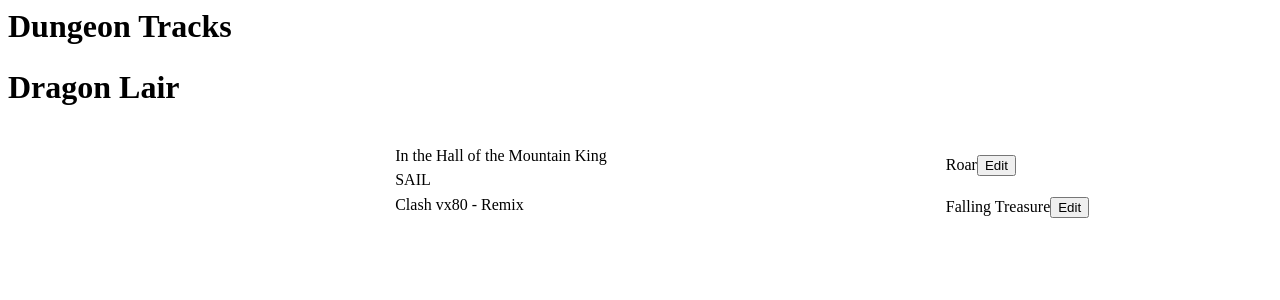
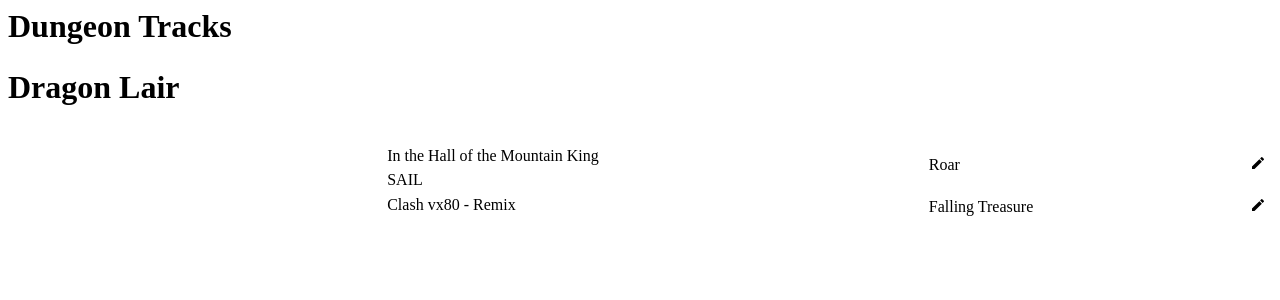
Before and after one commit to 7socks/dungeon-tracks, a React app: page / in a window 1280 px wide. Shown: the top 300 px of the page. Built offline with nearby package versions, Linux system fonts and the light colour scheme; the HTML template or start-up script is replaced by a standard one.

Commit message:
icon editor

```diff
--- a/client/src/components/Dungeon.js
+++ b/client/src/components/Dungeon.js
@@ -1,5 +1,6 @@
 import React, { useState } from 'react';
 import styled from 'styled-components';
+import { MdEdit } from 'react-icons/md';
 
 import { FXIcon, FXIconEditor } from './FXIcon';
 
@@ -16,6 +17,8 @@ const PlaylistContainer = styled.div`
   width: ${({fx}) => fx ? '30' : '40'}%;
   cursor: default;
 
+  background: var(--theme-list-bg);
+
   ol {
     list-style-type: none;
     padding-inline-start: 0;
@@ -28,10 +31,32 @@ const PlaylistContainer = styled.div`
     align-items: center;
     padding: .2em 0;
     position: relative;
+    border-bottom: 1px solid var(--theme-list-border-inner)
 
     span {
       margin-left: .5em;
     }
+  }
+`;
+
+const EditIconButton = styled.button`
+  position: absolute;
+  right: 0;
+  background: none;
+  border: none;
+  font-size: 16px;
+  color: ${({editing, i}) =>
+    editing === i
+    ? 'var(--theme-text-highlight)'
+    : 'var(--theme-btn-text-dim)'
+  };
+
+  :hover {
+    color: ${({editing, i}) =>
+    editing === i
+    ? 'var(--theme-text-highlight)'
+    : 'var(--theme-btn-text-undim)'
+  }
   }
 `;
 
@@ -45,7 +70,11 @@ const Playlist = ({playlist, fx, updateIcon}) => {
           return <li key={i}>
             { fx ? <FXIcon icon={track.icon} color={track.color} onClick={()=>{}}/> : null }
             <span>{track.title}</span>
-            { fx ? <button onClick={() => setEditIcon(editIcon !== null ? null : i)}>Edit</button> : null }
+            {
+              fx
+              ? <EditIconButton i={i} editing={editIcon} onClick={() => setEditIcon(editIcon !== null ? null : i)}><MdEdit/></EditIconButton>
+              : null
+            }
             {
               i === editIcon
               ? <FXIconEditor
--- a/client/src/components/FXIcon.js
+++ b/client/src/components/FXIcon.js
@@ -1,5 +1,6 @@
 import React, { useState } from 'react';
 import styled from 'styled-components';
+import { ImCheckmark, ImCross } from 'react-icons/im';
 import {
   GiBeech, GiBrute, GiCat, GiCharm, GiCrossbow, GiCurledTentacle,
   GiCurlyWing, GiDelighted, GiDeathSkull, GiDoubleQuaver, GiDrakkar,
@@ -47,7 +48,7 @@ const ICONS = {
   splash: <GiWaterSplash/>
 };
 
-const COLORS = ['green'];
+const COLORS = ['green', 'teal', 'blue', 'yellow', 'red', 'pink'];
 
 const IconContainer = styled.span`
   height: 2em;
@@ -66,7 +67,7 @@ const FXIconEditorContainer = styled.div`
   top: 2.5em;
   display: flex;
   flex-direction: column;
-  background: var(--theme-list-bg);
+  background: var(--theme-bg);
   font-size: 18px;
   padding: .5em;
   border: 2px solid black;
@@ -82,10 +83,18 @@ const PickerContainer = styled.div`
   flex-direction: row;
   flex-wrap: wrap;
 
+  ${({type}) =>
+    type === 'color'
+    ? 'justify-content: space-evenly; align-items: center;'
+    : null
+  }
+
   span {
     display: flex;
     height: 1.5em;
     width: 1.5em;
+    justify-content: center;
+    align-items: center;
   }
 `;
 
@@ -96,8 +105,9 @@ const ColorInput = styled.span`
   border: ${({selected}) =>
     selected
     ? '2px solid #fff'
-    : 'none'
+    : '1px solid #fff'
   };
+  justify-self: center;
 `;
 
 const IconInput = styled.span`
@@ -108,13 +118,45 @@ const IconInput = styled.span`
   };
 `;
 
+const CancelConfirmContainer = styled.div`
+  position: absolute;
+  right: 0;
+  bottom: 0;
+
+  button {
+    background: none;
+    border: none;
+    width: fit-content;
+  }
+
+  button:hover {
+    color: #fff;
+  }
+
+  .edit-btn-confirm {
+    color: green;
+  }
+
+  .edit-btn-cancel {
+    color: red;
+  }
+`;
+
+{/* <CancelConfirmContainer>
+<button className="edit-btn-confirm" onClick={onConfirm}>
+  <ImCheckmark/>
+</button>
+<button className="edit-btn-cancel" onClick={onCancel}>
+  <ImCross/>
+</button>
+</CancelConfirmContainer> */}
 
 const FXIconEditor = ({effect, onCancel, onConfirm}) => {
   const [icon, setIcon] = useState(effect.icon);
   const [color, setColor] = useState(effect.color);
 
   return <FXIconEditorContainer>
-    <PickerContainer>
+    <PickerContainer type="color">
       {COLORS.map((opt) => {
         return <ColorInput
           key={opt} onClick={() => setColor(opt)}
@@ -122,7 +164,7 @@ const FXIconEditor = ({effect, onCancel, onConfirm}) => {
         />
       })}
     </PickerContainer>
-    <PickerContainer>
+    <PickerContainer type="icon">
       {Object.keys(ICONS).map((opt) => {
         return <IconInput
           key={opt} onClick={() => setIcon(opt)}
```
Also changed, not shown: 1 other file (tests, documents, lock files or other folders).
